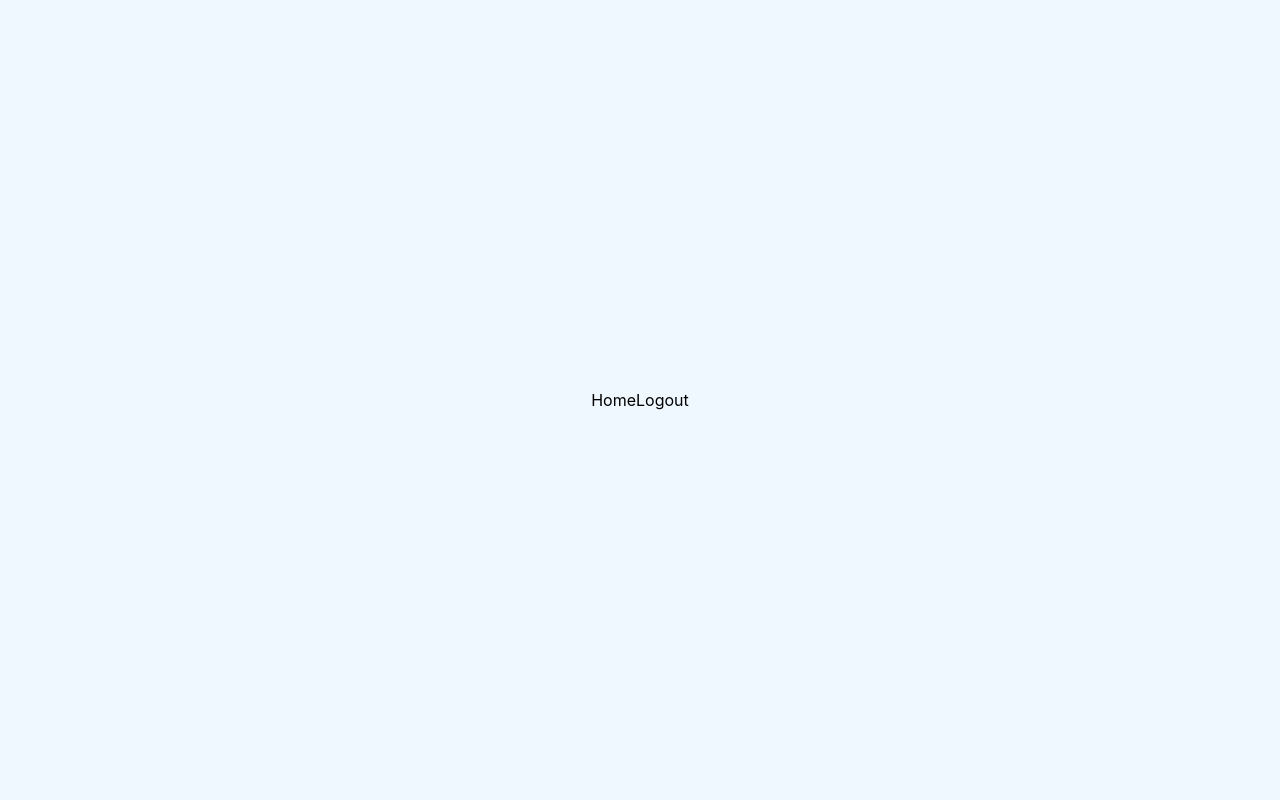
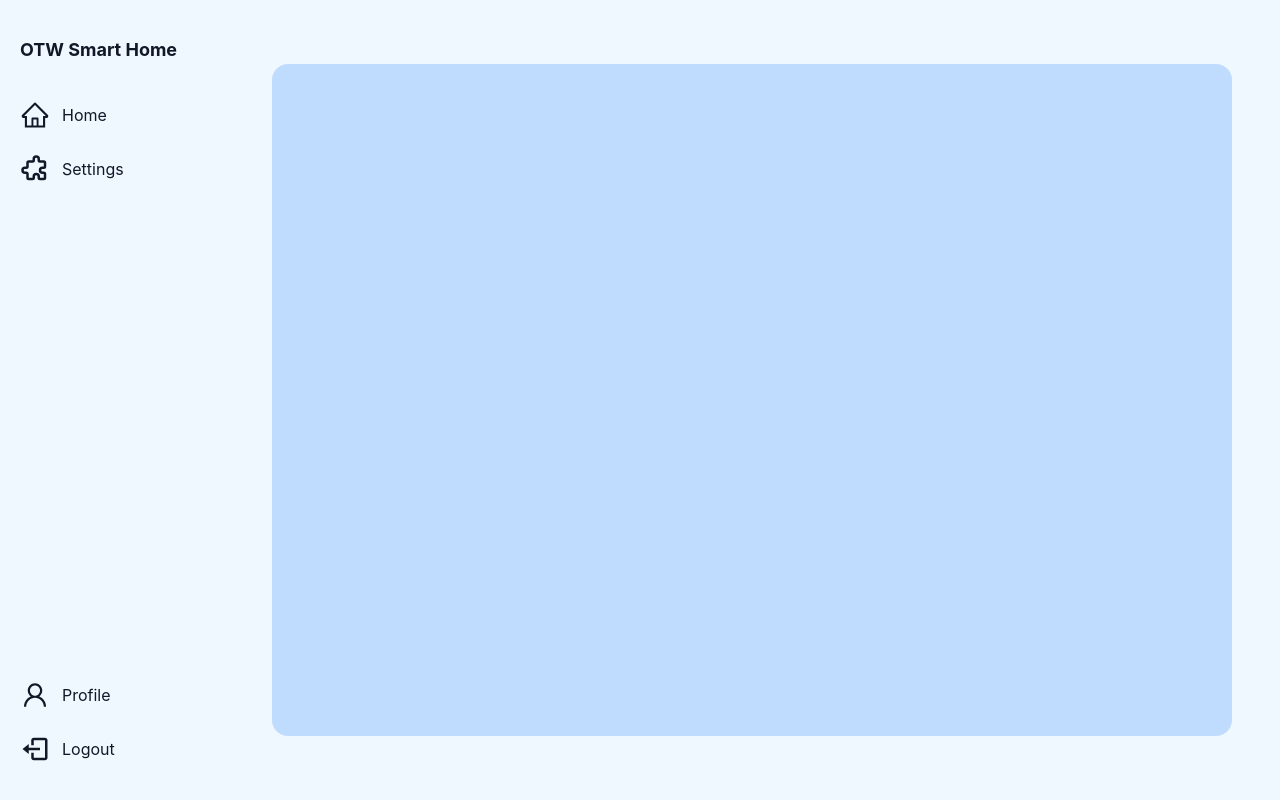
Before and after one commit to FC-Open-to-Work/FC-Open-to-Work, a React (Create React App) app in the folder client/: page / in a window 1280 px wide. Built offline with nearby package versions, Linux system fonts and the light colour scheme; sample sign-in values are in the browser's storage; the HTML template or start-up script is replaced by a standard one.

Commit message:
Setup homepage UI

```diff
--- a/client/package.json
+++ b/client/package.json
@@ -15,6 +15,7 @@
     "konva": "^9.2.2",
     "react": "^18.2.0",
     "react-dom": "^18.2.0",
+    "react-icons": "^4.11.0",
     "react-konva": "^18.2.10",
     "react-router-dom": "^6.15.0",
     "react-scripts": "5.0.1",
--- a/client/src/pages/Home.tsx
+++ b/client/src/pages/Home.tsx
@@ -1,10 +1,12 @@
-import {Console} from "console";
-import * as React from "react";
+import React from "react";
 
-import {Link} from "react-router-dom";
 import CanvasContainer from "../components/CanvasContainer"
 
 import {useAuthDispatch} from "../context/auth";
+
+import {AiOutlineHome, AiOutlineUser} from "react-icons/ai";
+import {HiOutlinePuzzle} from "react-icons/hi";
+import {BiLogOut} from "react-icons/bi";
 
 export default function Home() {
     const authDispatch = useAuthDispatch();
@@ -15,25 +17,58 @@ export default function Home() {
     };
 
     return (
-        // <Container className="vh-100">
-        //     <Row>
-        //         <Col className="fs-1 text-center">Homepage</Col>
-        //     </Row>
-        //     {/*TODO: need some height fixing here */}
-        //     <Row className="h-100">
-        //         <CanvasContainer />
-        //     </Row>
-        //     <Row>
-        //         <Col>
-        //             <Button variant="link" className="w-auto " onClick={logout}>
-        //                 Logout
-        //             </Button>
-        //         </Col>
-        //     </Row>
-        // </Container>
-        <div>
-            Home
-            <button onClick={logout}>Logout</button>
+        <>
+        <aside id="sidebar" className="fixed top-0 left-0 z-40 w-64 h-screen transition-transform -translate-x-full sm:translate-x-0" aria-label="Sidebar">
+            <div className="h-full px-3 py-4 overflow-y-auto">
+                <ul className="flex flex-col items-start py-3 h-full space-y-2 font-normal">
+                    <li className="mb-3 w-full">
+                        <a href="#" className="flex items-center p-2 text-gray-900">
+                            <span className="text-lg font-bold">OTW Smart Home</span>
+                        </a>
+                    </li>
+                    <li className="w-full">
+                        <a href="#" className="flex items-center p-2 text-gray-900 rounded-lg hover:bg-blue-100">
+                            <AiOutlineHome size={30} />
+                            <span className="flex-1 ml-3 whitespace-nowrap">Home</span>
+                        </a>
+                    </li>
+                    <li className="w-full">
+                        <a href="#" className="flex items-center p-2 text-gray-900 rounded-lg hover:bg-blue-100">
+                            <HiOutlinePuzzle size={30} />
+                            <span className="flex-1 ml-3 whitespace-nowrap">Settings</span>
+                        </a>
+                    </li>
+                    <li className="!mt-auto w-full">
+                        <a href="#" className="flex items-center p-2 text-gray-900 rounded-lg hover:bg-blue-100">
+                            <AiOutlineUser size={30} />
+                            <span className="flex-1 ml-3 whitespace-nowrap">Profile</span>
+                        </a>
+                    </li>
+                    <li className="w-full">
+                        <a href="#" className="flex items-center p-2 text-gray-900 rounded-lg hover:bg-blue-100"
+                        onClick={logout}>
+                            <BiLogOut size={30} />
+                            <span className="flex-1 ml-3 whitespace-nowrap">Logout</span>
+                        </a>
+                    </li>
+                    {/*<li>*/}
+                    {/*    <a href="#" className="flex items-center p-2 text-gray-900 rounded-lg dark:text-white hover:bg-gray-100 dark:hover:bg-gray-700 group">*/}
+                    {/*        <svg className="flex-shrink-0 w-5 h-5 text-gray-500 transition duration-75 dark:text-gray-400 group-hover:text-gray-900 dark:group-hover:text-white" aria-hidden="true" xmlns="http://www.w3.org/2000/svg" fill="currentColor" viewBox="0 0 20 20">*/}
+                    {/*            <path d="m17.418 3.623-.018-.008a6.713 6.713 0 0 0-2.4-.569V2h1a1 1 0 1 0 0-2h-2a1 1 0 0 0-1 1v2H9.89A6.977 6.977 0 0 1 12 8v5h-2V8A5 5 0 1 0 0 8v6a1 1 0 0 0 1 1h8v4a1 1 0 0 0 1 1h2a1 1 0 0 0 1-1v-4h6a1 1 0 0 0 1-1V8a5 5 0 0 0-2.582-4.377ZM6 12H4a1 1 0 0 1 0-2h2a1 1 0 0 1 0 2Z"/>*/}
+                    {/*        </svg>*/}
+                    {/*        <span className="flex-1 ml-3 whitespace-nowrap">Inbox</span>*/}
+                    {/*        <span className="inline-flex items-center justify-center w-3 h-3 p-3 ml-3 text-sm font-medium text-blue-800 bg-blue-100 rounded-full dark:bg-blue-900 dark:text-blue-300">3</span>*/}
+                    {/*    </a>*/}
+                    {/*</li>*/}
+                </ul>
+            </div>
+        </aside>
+
+    <div className="w-full h-full p-4 sm:ml-[14rem]">
+        <div className="h-full bg-blue-200 rounded-2xl">
+
         </div>
+    </div>
+        </>
     );
 }
```
Also changed, not shown: 1 other file (tests, documents, lock files or other folders).
